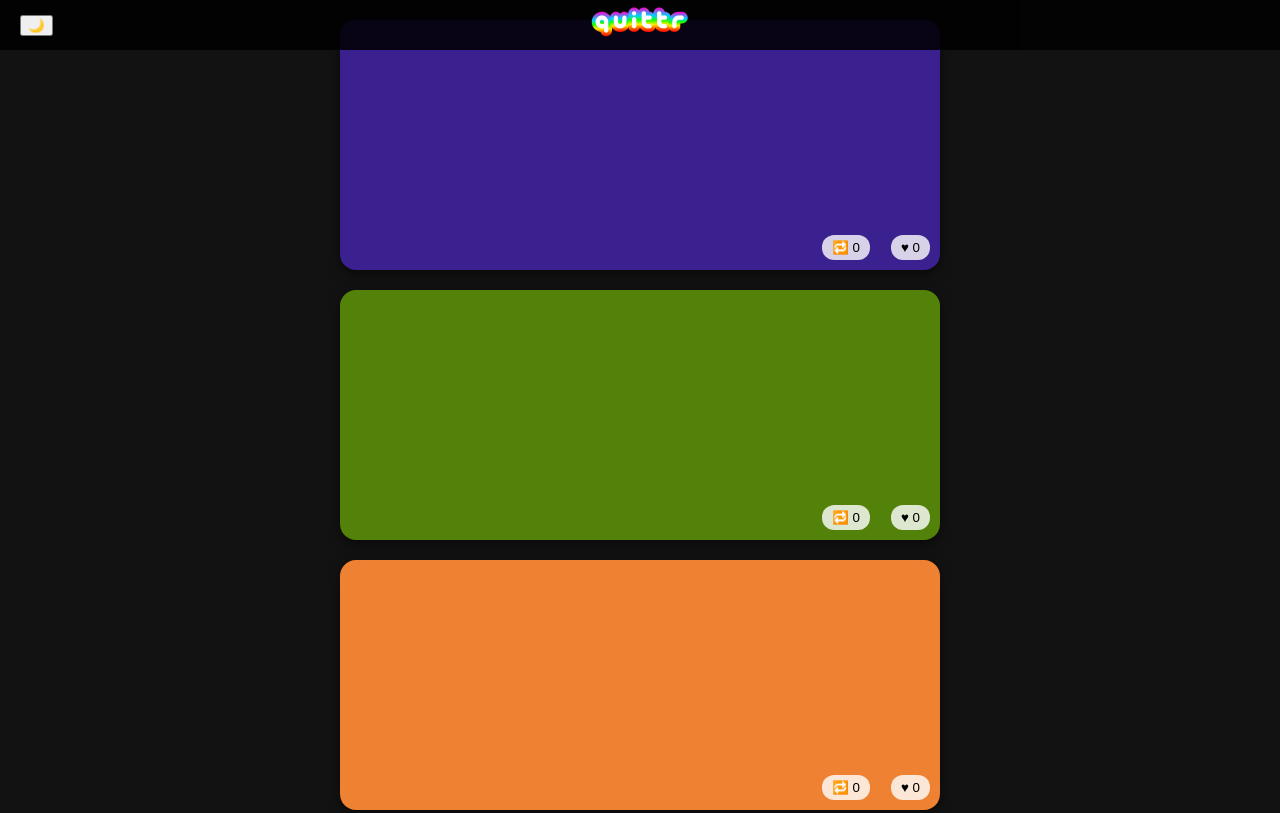
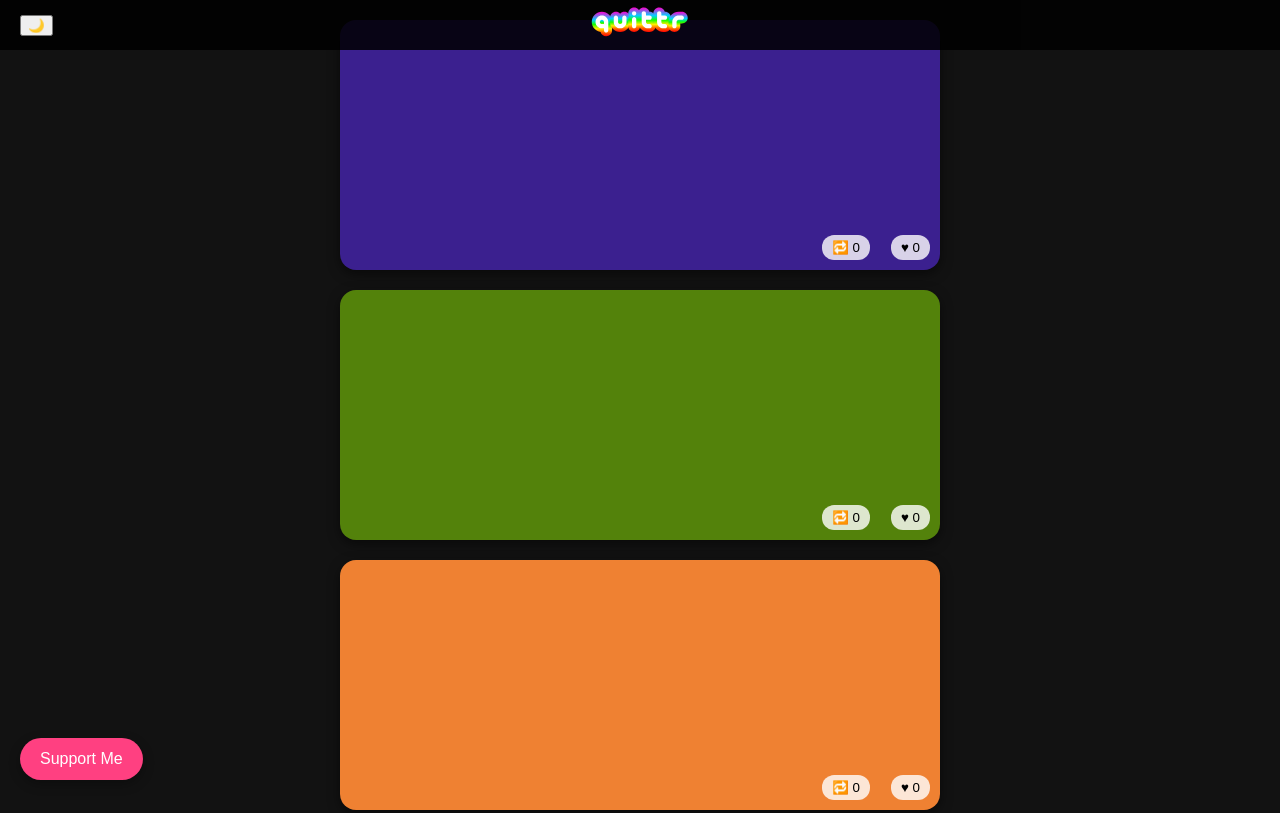
Before and after one commit to mirteaa/quittr, a plain HTML site: page index.html in a window 1280 px wide. Shown: the top 813 px of the page. Drawn offline with Linux system fonts and the light colour scheme.

Commit message:
Implement support button
-Added a floating support button

```diff
--- a/index.html
+++ b/index.html
@@ -140,6 +140,22 @@
             font-size: 1.2rem;
             cursor: pointer;
         }
+
+        /* floating support button */
+        #supportBtn {
+            position: fixed;
+            bottom: 20px;
+            left: 20px;
+            background: #ff4081;
+            color: #fff;
+            border: none;
+            border-radius: 24px;
+            padding: 12px 20px;
+            font-size: 1rem;
+            cursor: pointer;
+            box-shadow: 0 4px 12px rgba(0,0,0,0.3);
+            z-index: 1500;
+        }
     </style>
 </head>
 <body>
@@ -239,6 +255,9 @@
         </div>
         <div class="replies" id="repliesContainer"></div>
     </div>
+
+    <!-- floating support me button -->
+    <button id="supportBtn">Support Me</button>
 
     <script>
         const feedContainer = document.getElementById('feed');
@@ -360,6 +379,13 @@
         const repliesContainer = document.getElementById('repliesContainer');
         const overlayClose = document.getElementById('overlayClose');
 
+        // support button behavior
+        const supportBtn = document.getElementById('supportBtn');
+        supportBtn.addEventListener('click', () => {
+            // open a placeholder support link in a new tab
+            window.open('https://www.paypal.com/paypalme/mirteaa', '_blank');
+        });
+
         function showReplies() {
             // clear existing content
             repliesContainer.innerHTML = '';
```
